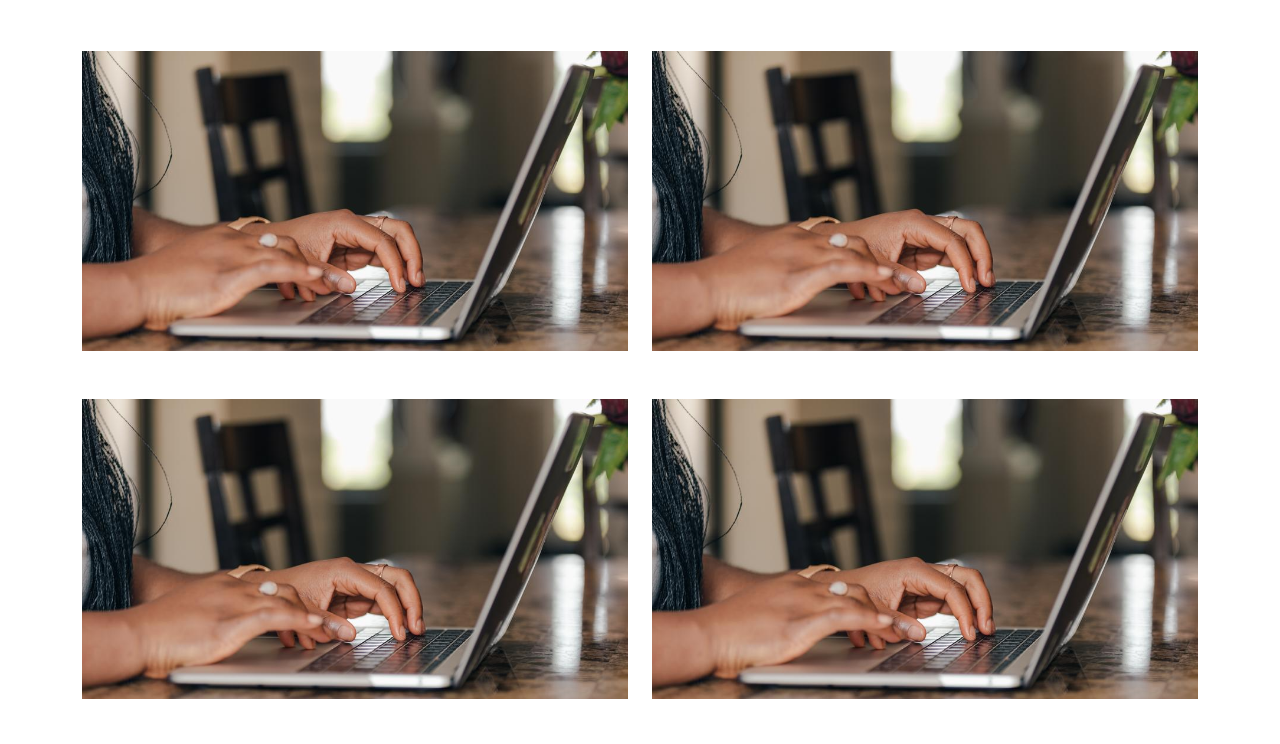
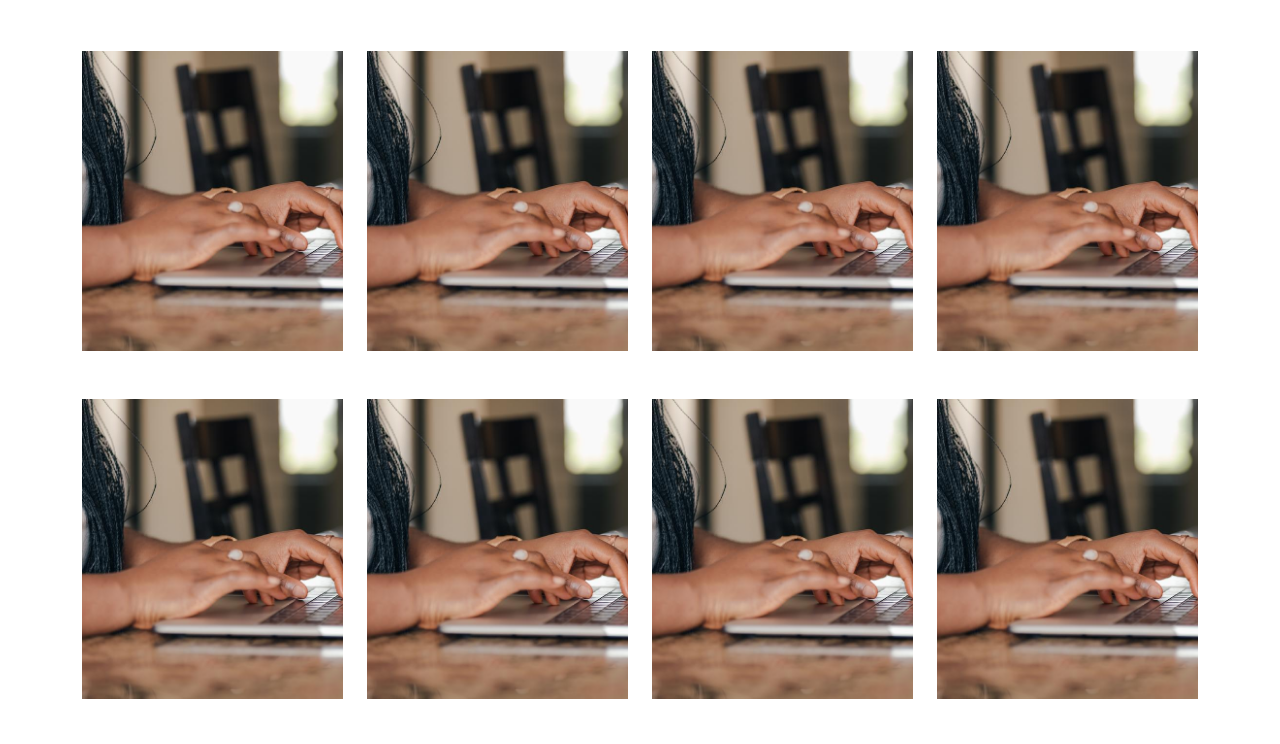
Before and after one commit to mdjannatulhasan/hover-content-design, a plain HTML site: page index.html in a window 1280 px wide. Shown: the part 53-797 px from the top of the page. Drawn offline with nearby package versions, Linux system fonts and the light colour scheme.

Commit message:
Update index.html

```diff
--- a/index.html
+++ b/index.html
@@ -17,7 +17,7 @@
     <section class="hoverDiv">
         <div class="container">
             <div class="row">
-                <div class="col-md-6 gy-5">
+                <div class="col-md-3 gy-5">
                     <div class="mainBox">
                         <div class="afterHoverBox slideLeft">
                             <div class="contentBody d-flex justify-content-center align-items-center">
@@ -38,7 +38,7 @@
                         </div>
                     </div>
                 </div>
-                <div class="col-md-6 gy-5">
+                <div class="col-md-3 gy-5">
                     <div class="mainBox">
                         <div class="afterHoverBox slideRight">
                             <div class="contentBody d-flex justify-content-center align-items-center">
@@ -59,7 +59,7 @@
                         </div>
                     </div>
                 </div>
-                <div class="col-md-6 gy-5">
+                <div class="col-md-3 gy-5">
                     <div class="mainBox">
                         <div class="afterHoverBox slideUp">
                             <div class="contentBody d-flex justify-content-center align-items-center">
@@ -80,7 +80,7 @@
                         </div>
                     </div>
                 </div>
-                <div class="col-md-6 gy-5">
+                <div class="col-md-3 gy-5">
                     <div class="mainBox">
                         <div class="afterHoverBox slideDown">
                             <div class="contentBody d-flex justify-content-center align-items-center">
@@ -107,7 +107,7 @@
     <section class="hoverDiv">
         <div class="container">
             <div class="row">
-                <div class="col-md-6 gy-5">
+                <div class="col-md-3 gy-5">
                     <div class="mainBox">
                         <div class="afterHoverBox slideUpperLeft">
                             <div class="contentBody d-flex justify-content-center align-items-center">
@@ -128,7 +128,7 @@
                         </div>
                     </div>
                 </div>
-                <div class="col-md-6 gy-5">
+                <div class="col-md-3 gy-5">
                     <div class="mainBox">
                         <div class="afterHoverBox slideUpperRight">
                             <div class="contentBody d-flex justify-content-center align-items-center">
@@ -149,7 +149,7 @@
                         </div>
                     </div>
                 </div>
-                <div class="col-md-6 gy-5">
+                <div class="col-md-3 gy-5">
                     <div class="mainBox">
                         <div class="afterHoverBox slideLoweRight">
                             <div class="contentBody d-flex justify-content-center align-items-center">
@@ -170,7 +170,7 @@
                         </div>
                     </div>
                 </div>
-                <div class="col-md-6 gy-5">
+                <div class="col-md-3 gy-5">
                     <div class="mainBox">
                         <div class="afterHoverBox slideLowerLeft">
                             <div class="contentBody d-flex justify-content-center align-items-center">
```
